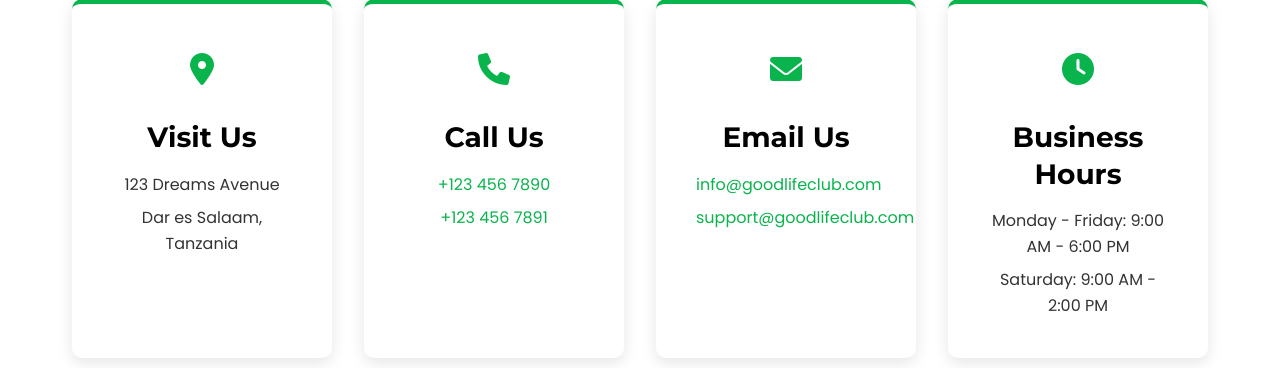
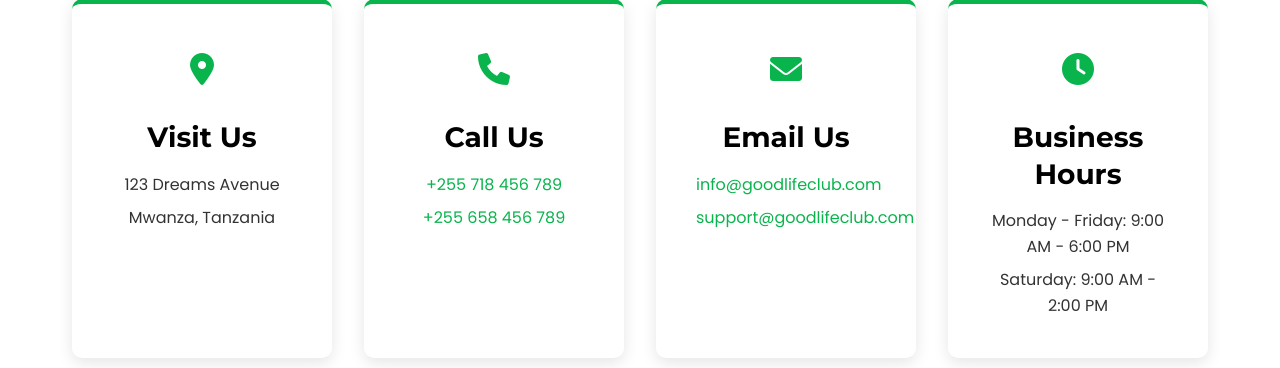
Before and after one commit to fareedcodez/goodlifeclub, a Django app: page /contact/ in a window 1280 px wide. Shown: the part 445-813 px from the top of the page. Run offline with Django 4.2, Linux system fonts and the light colour scheme.

Commit message:
fixing: contact.html

```diff
--- a/core/templates/contact.html
+++ b/core/templates/contact.html
@@ -22,7 +22,7 @@
                 </div>
                 <h3>Visit Us</h3>
                 <p>123 Dreams Avenue</p>
-                <p>Dar es Salaam, Tanzania</p>
+                <p>Mwanza, Tanzania</p>
             </div>
 
             <div class="contact-card" data-aos="fade-up" data-aos-delay="100">
@@ -30,8 +30,8 @@
                     <i class="fas fa-phone"></i>
                 </div>
                 <h3>Call Us</h3>
-                <p><a href="tel:+1234567890">+123 456 7890</a></p>
-                <p><a href="tel:+1234567891">+123 456 7891</a></p>
+                <p><a href="tel:+1234567890">+255 718 456 789</a></p>
+                <p><a href="tel:+1234567891">+255 658 456 789</a></p>
             </div>
 
             <div class="contact-card" data-aos="fade-up" data-aos-delay="200">
@@ -115,7 +115,7 @@
 
             <div class="map-section" data-aos="fade-left">
                 <div class="map-container">
-                    <iframe src="https://www.google.com/maps/embed?pb=!1m18!1m12!1m3!1d126743.64176775695!2d39.21907570557829!3d-6.765805142471642!2m3!1f0!2f0!3f0!3m2!1i1024!2i768!4f13.1!3m3!1m2!1s0x185c4c1a2d2d3b7d%3A0xe241c358776a3d60!2sDar%20es%20Salaam%2C%20Tanzania!5e0!3m2!1sen!2sus!4v1654321987654!5m2!1sen!2sus" width="100%" height="450" style="border:0;" allowfullscreen="" loading="lazy" referrerpolicy="no-referrer-when-downgrade"></iframe>
+                    <iframe src="https://www.google.com/maps/embed?pb=!1m18!1m12!1m3!1d126743.64176775695!2d39.21907570557829!3d-6.765805142471642!2m3!1f0!2f0!3f0!3m2!1i1024!2i768!4f13.1!3m3!1m2!1s0x185c4c1a2d2d3b7d%3A0xe241c358776a3d60!2sMwanza%2C%20Tanzania!5e0!3m2!1sen!2sus!4v1654321987654!5m2!1sen!2sus" width="100%" height="450" style="border:0;" allowfullscreen="" loading="lazy" referrerpolicy="no-referrer-when-downgrade"></iframe>
                 </div>
             </div>
         </div>
```
Also changed, not shown: core/templates/about.html (+6 -6 lines), core/static/images/our-story.jpg (renamed from core/static/images/about.jpg), core/static/images/sales-marketing.jpg (renamed from core/static/images/sales.jpg).
